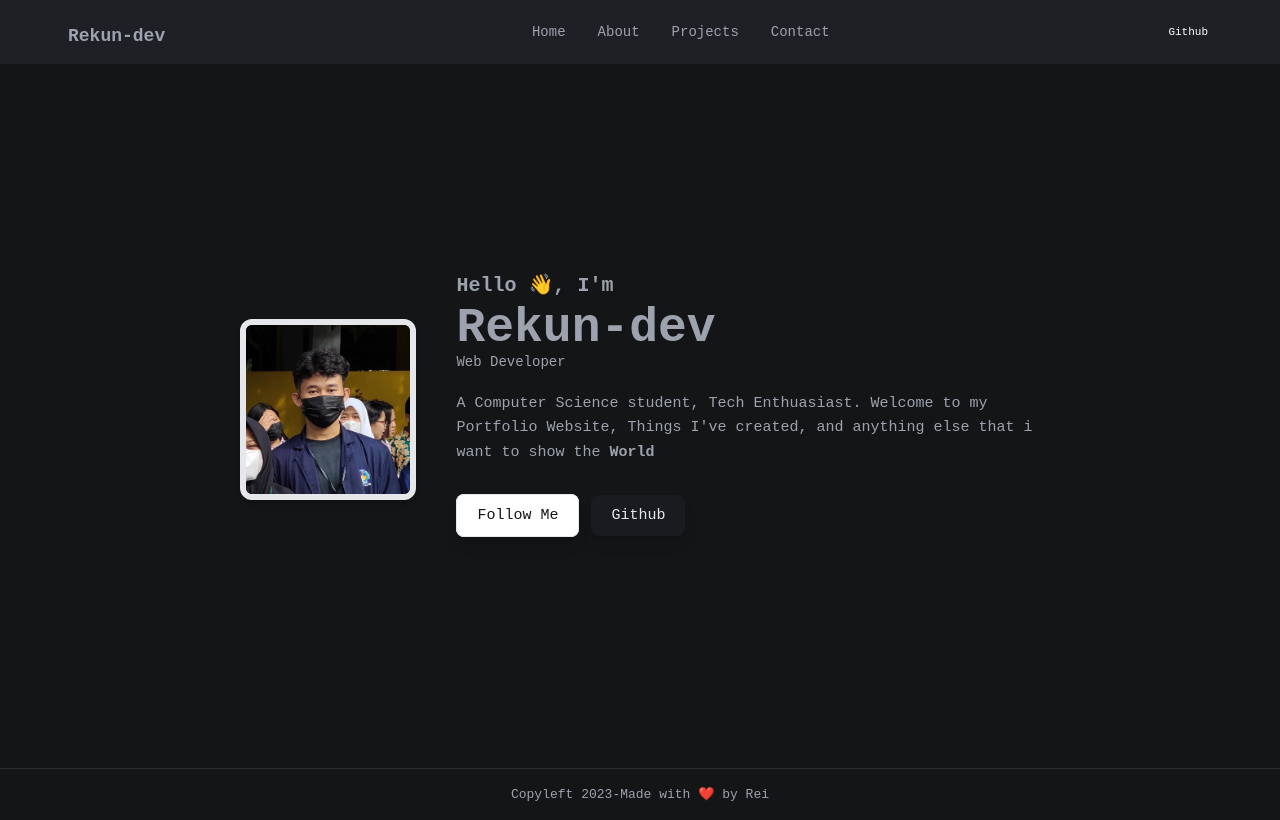
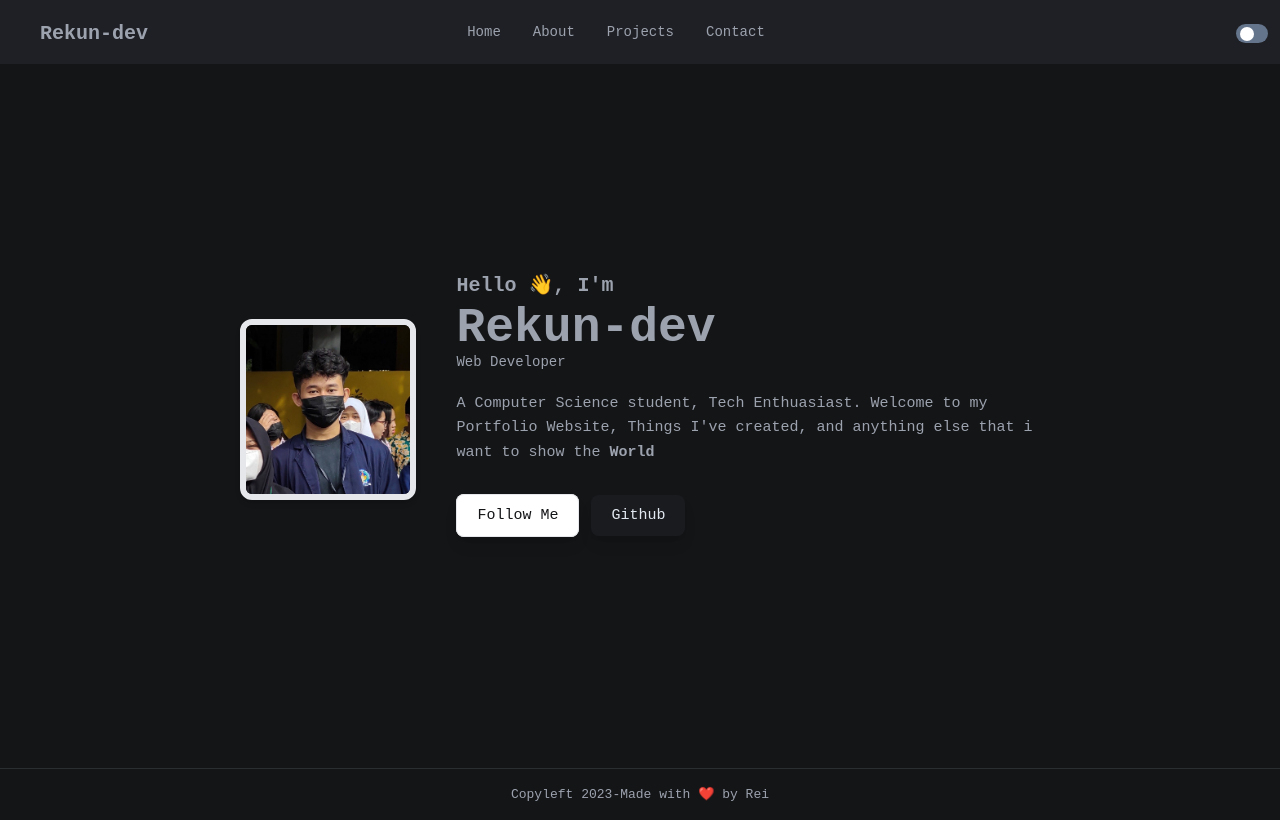
Before and after one commit to Rezero0000000/Me, a React (Vite) app: page / in a window 1280 px wide. Built offline with nearby package versions, Linux system fonts and the light colour scheme.

Commit message:
Make it more semantic than before

```diff
--- a/src/components/molecules/Hero.jsx
+++ b/src/components/molecules/Hero.jsx
@@ -1,11 +1,13 @@
 import React from "react";
+ // Hamburger
+
 const Hero = () => {
     return (
         <>
            <section  class="md:px-20  md:text-[15px] sm:py-36 sm:px-10 lg:px-40 px-5 py-24 md:py-48 lg:py-60 xl:px-60 ">
 		   <div class="flex flex-col items-center pt-5 mx-auto w-full sm:flex-row sm:justify-around sm:w-auto sm:pt-8">
-            <a href="" className="mx-auto flex items-center justify-center w-auto">
-		        <img src="image/Re.jpg" className="rounded-xl sm:mt-12 md:mt-5 w-[200px] xs:w-[180px] sm:w-[30rem] lg:w-[25rem] lg:mt-5 border-[6px] border-white-500 shadow-md" alt="" />
+            <a href="github.com/Rekun-dev" className="mx-auto flex items-center justify-center w-auto">
+		        <img src="image/Re.jpg" className="rounded-xl sm:mt-12 md:mt-5 w-[200px] xs:w-[180px] sm:w-[30rem] lg:w-[25rem] lg:mt-5 border-[6px] border-white-500 shadow-md" alt="Rekun-dev" />
             </a>
             <div className="sm:ml-10 xs:text-center sm:text-left md:text-left">
                 <h1 class="text-base font-semibold text-primary md:text-xl mt-10 md:mt-0">Hello 👋, I'm <span class="mt-1 block text-4xl font-bold text-dark dark:text-white lg:text-5xl">Rekun-dev</span></h1>
@@ -13,9 +15,11 @@ const Hero = () => {
                 <p class="mb-10 font-medium xs:px-7 sm:px-0 leading-relaxed text-secondary ">A Computer Science student, Tech Enthuasiast. Welcome to my Portfolio Website, Things I've created, and anything else that i want to show the <span class="font-bold text-dark dark:text-white">World</span></p>
 
                 <div class="buttons mt-7">
-                        <a href="#" class="px-5 py-3 border rounded-lg bg-white text-[#141517] hover:border-slate-400 shadow-lg hover:bg-[#1A1B1F] hover:text-slate-200 hover:border" onclick="smoothScroll('follow')" target="blank">Follow Me</a>
-                        <a href="https://github.com/Re-Kun" class="px-5 py-3 bg-[#1A1B1F] text-slate-200 rounded-lg shadow-lg ml-3 hover:bg-white hover:text-black hover:border hover:border-slate-200">Github</a>
+                        <a href="#" className="px-5 py-3 border rounded-lg bg-white text-[#141517] hover:border-slate-400 shadow-lg hover:bg-[#1A1B1F] hover:text-slate-200 hover:border" onclick="smoothScroll('follow')" target="blank">Follow Me</a>
+                        <a href="https://github.com/Re-Kun" className="px-5 py-3 bg-[#1A1B1F] text-slate-200 rounded-lg shadow-lg ml-3 hover:bg-white hover:text-black hover:border hover:border-slate-200">Github</a>
                 </div>
+
+
             </div>
           </div>
 		    </section>
--- a/src/components/molecules/Navbar.jsx
+++ b/src/components/molecules/Navbar.jsx
@@ -8,23 +8,48 @@ const Navbar = () => {
       ];
 
     let [open,setOpen]=useState(false);
-
+    const genericHamburgerLine = `h-[2px] w-5 my-[3px]  bg-[#9CA2AE] transition ease transform duration-300`;
   return (
     <div className='w-full z-50 fixed bg-[#1f2025] '>
-      <div className={`md:flex items-center justify-between h-16 md:px-10 transition-all duration-500 ease-in ${open ?  ' shadow-lg shadow-[#141517] md:bg-transparent md:shadow-none':'shadow-none'}`}>
-        <div className={ `font-bold text-2xl cursor-pointer transition-all duration-500 ease-in flex px-7 py-[14px] items-center
+      <div className={`md:flex items-center  h-16 md:px-10 transition-all duration-500 ease-in ${open ?  ' shadow-lg shadow-[#141517] md:bg-transparent md:shadow-none':'shadow-none'}`}>
+      <div className={ `font-bold text-2xl mr-20 cursor-pointer absolute hidden md:block flex py-[14px] items-center
         `}>
-          <div className="flex xs:font-medium ">
-              <h4 className={` mt-2  text-sm xs:text-lg font-semibold`}>Rekun-dev</h4>
+          <div className="flex ">
+              <h4 className={` mt-1 text-xl `}>Rekun-dev</h4>
+
           </div>
         </div>
-        <div onClick={()=>setOpen(!open)} className='absolute right-8 top-[1.25rem] cursor-pointer md:hidden'>
-          <div name={open ? 'close':'menu'} className="">
-          <h1>Hi</h1>
+
+        <div onClick={()=>setOpen(!open)} className='absolute left-3 top-[0.9rem] cursor-pointer md:hidden'>
+          <div name={open ? 'close':'menu'} className="w-5 ">
+            <button className="flex flex-col h-10 w-10 rounded justify-center items-center group">
+              <div className={`${genericHamburgerLine} ${
+                open
+                    ? "rotate-[43deg] translate-y-2 opacity-50 group-hover:opacity-100"
+                    : "opacity-50 group-hover:opacity-100"
+              }`}
+              ></div>
+              <div className={`${genericHamburgerLine} ${open ? "opacity-0" : "opacity-50 group-hover:opacity-100"}`} />
+            <div className={`${genericHamburgerLine} ${
+                    open
+                        ? "-rotate-[42deg] -translate-y-2 opacity-50 group-hover:opacity-100"
+                        : "opacity-50 group-hover:opacity-100"
+                }`}
+            />
+            </button>
           </div>
         </div>
-      <ul className={`md:flex  md:items-center md:pb-0 pb-12 mx-auto absolute md:static md:z-auto z-[-1] left-0 w-full md:w-auto md:pl-0 pl-9 transition-all duration-500 ease-in ${open ?  'top-14 shadow-lg shadow-[#141517] md:shadow-none md:bg-transparent bg-[#141517] ':'top-[-490px]  md:bg-transparent'}`}>
 
+        <div class="flex absolute right-3 top-[1.5rem] ">
+            <input type="checkbox" class="hidden" id="dark-toggle" />
+            <label for="dark-toggle">
+            <div class="flex h-[19px] w-8 cursor-pointer items-center rounded-full bg-slate-500 p-1">
+                <div class="toggle-circle h-[14px] w-[14px] rounded-full bg-white transition duration-300 ease-in-out"></div>
+            </div>
+            </label>
+        </div>
+
+      <ul className={`md:flex md:items-center md:pr-20 md:pb-0 pb-12 mx-auto absolute md:static md:z-auto z-[-1] left-0 w-full md:w-auto md:pl-0 pl-9 transition-all duration-500 ease-in ${open ?  'top-14 shadow-lg shadow-[#141517] md:shadow-none md:bg-transparent bg-[#141517] ':'top-[-490px]  md:bg-transparent'}`}>
         {
           Links.map((link)=>(
             <li key={link.name} className='md:ml-8  md:my-0 xs:my-10 my-8  '>
@@ -33,12 +58,10 @@ const Navbar = () => {
           ))
         }
         <div className='md:hidden block'>
-          <a href="https://github.com/rekun-dev" className=" text-white py-[10px] px-5 rounded-md text-[11px] xs:px-6 sm:px-7">Github</a>
+          <a href="https://github.com/rekun-dev" className=" xs:text-normal text-sm">Github</a>
         </div>
       </ul>
-        <div className='hidden md:block'>
-          <a href="https://github.com/rekun-dev" className=" text-white py-[10px] px-5 rounded-full text-[11px] xs:px-6 sm:px-7 lg:px-8 lg:py-[0.55rem]">Github</a>
-        </div>
+
       </div>
     </div>
   )
--- a/src/components/molecules/TechStack.jsx
+++ b/src/components/molecules/TechStack.jsx
@@ -28,7 +28,7 @@ const TechStack = () => {
                 <div className=" gap-9  mt-10 flex flex-wrap justify-center md:w-11/12 w-full mx-auto">
                     {Links.map(tech => (
                         <div className="bg-[#25262b] cursor-pointer rounded-xl border border-[#323439] transition-all duration-200 hover:p-3 ease-in hover:-translate-y-2 hover:shadow-lg hover:shadow-[#42434a] w-32 flex flex-col items-center justify-center py-3">
-                            <div><img src={`icons/${tech.icons}.svg`} className="w-14 h-14" alt="" /></div>
+                            <div><img src={`icons/${tech.icons}.svg`} className="w-14 h-14" alt={tech.name} /></div>
                             <p className="mt-3 font-semibold">{tech.name}</p>
                         </div>
                     ))}
--- a/src/components/page/Contact.jsx
+++ b/src/components/page/Contact.jsx
@@ -30,7 +30,7 @@ const Contact = () => {
                     <ul className="flex gap-3 mt-2">
                     {
                         contacts.map(contact => (
-                            <li><img src={`icons/${contact.icons}.svg`} className="w-6 h-6" alt="" /></li>
+                            <li><a href={contact.url}><img src={`icons/${contact.icons}.svg`} className="w-6 h-6" alt={contact.name} /></a></li>
                         ))
                     }
                     </ul>
--- a/src/components/page/Home.jsx
+++ b/src/components/page/Home.jsx
@@ -7,7 +7,9 @@ const Home = () => {
   return (
     <>
     <Navbar />
-    <Hero />
+    <section>
+      <Hero />
+    </section>
     <Footer />
     </>
   )
--- a/src/components/page/Projcets.jsx
+++ b/src/components/page/Projcets.jsx
@@ -4,7 +4,7 @@ import Footer from "../molecules/Footer";
 
 const Projects = () => {
     let Projects = [
-        {id:0,title:"LaraBlog",description:"Sebuah blog system berbasis aplikasi web",repo:"",techs:["mysql", "php", "laravel", "tailwind"]},
+        {id:0,title:"LaraBlog", description:"Sebuah blog system berbasis aplikasi web",repo:"",techs:["mysql", "php", "laravel", "tailwind"]},
         {id:1,title:"Ingfobase",description:"Mvc web application build with php native",repo:"",techs:[ "mysql", "bootstrap","php" ]},
         {id:2,title:"Recrypt",description:"A cli apps to cryptography with classical method",repo:"",techs:["python"]},
         {id:3,title:"Trabot",description:"Landing page Travel application, with Beautiful UI",repo:"",techs:[ "javascript", "react", "tailwind", "vite"]},
@@ -30,13 +30,12 @@ const Projects = () => {
                                 <div className="flex items-center justify-between">
                                     <h1 className="font-semibold text-xl">{project.title}</h1>
                                     <div className="flex items-center">
-                                        <img src="icons/forkLight.svg" className="w-5 h-5" alt="" />
-                                        <img src="icons/linkLight.svg" className="w-6 h-6 ml-3" alt="" />
+                                        <img src="icons/forkLight.svg" className="w-5 h-5" alt="Fork" />
                                     </div>
                                 </div>
                                 <p className="mt-7 mb-4 md:text-[15px]">{project.description}</p>
                                 <ul className="flex gap-2">
-                                    {project.techs.map (tech => <li><img className="w-6 h-6" src={`icons/${tech}.svg`} alt="" /></li>)}
+                                    {project.techs.map (tech => <li><img className="w-6 h-6" src={`icons/${tech}.svg`} alt={tech.title} /></li>)}
                                 </ul>
                             </div>
 
--- a/src/index.css
+++ b/src/index.css
@@ -1,20 +1,12 @@
 @tailwind base;
 @tailwind components;
 @tailwind utilities;
-
-@layer components {
-  .hamburger div:first-child {
-    @apply rotate-45 translate-y-1.5;
-  }
-  .hamburger div:last-child {
-    @apply -rotate-45 -translate-y-1;
-  }
-}
 
 @layer base {
   body {
     background-color: #141517;
     color: #9CA2AE;
     font-family: monospace;
+    overflow-x: hidden;
   }
 }
```
